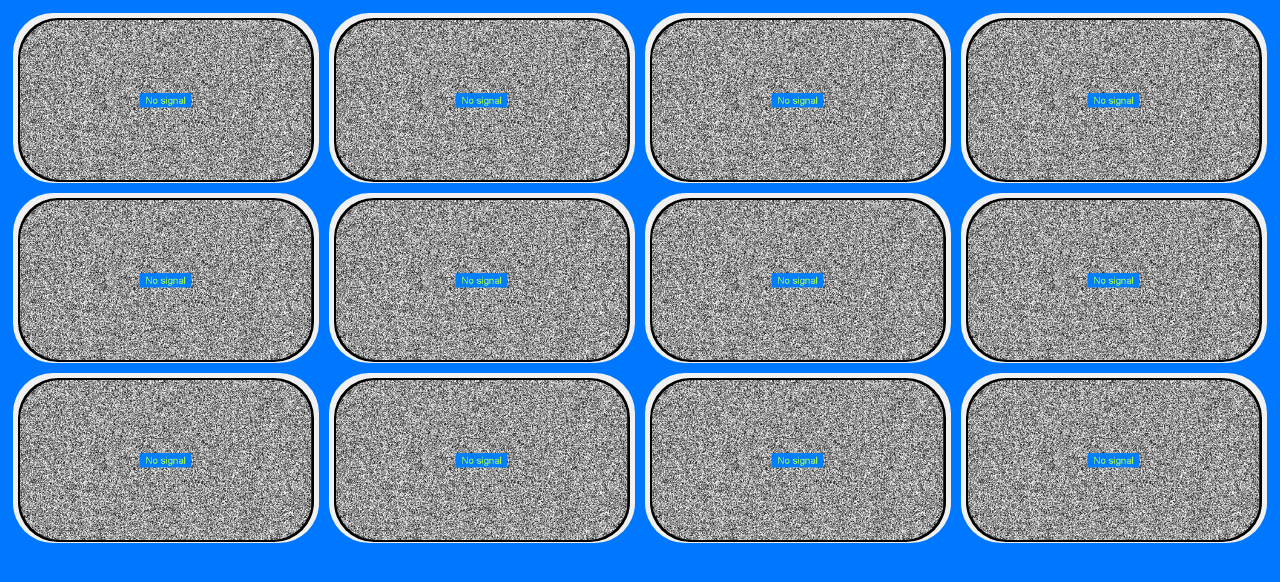
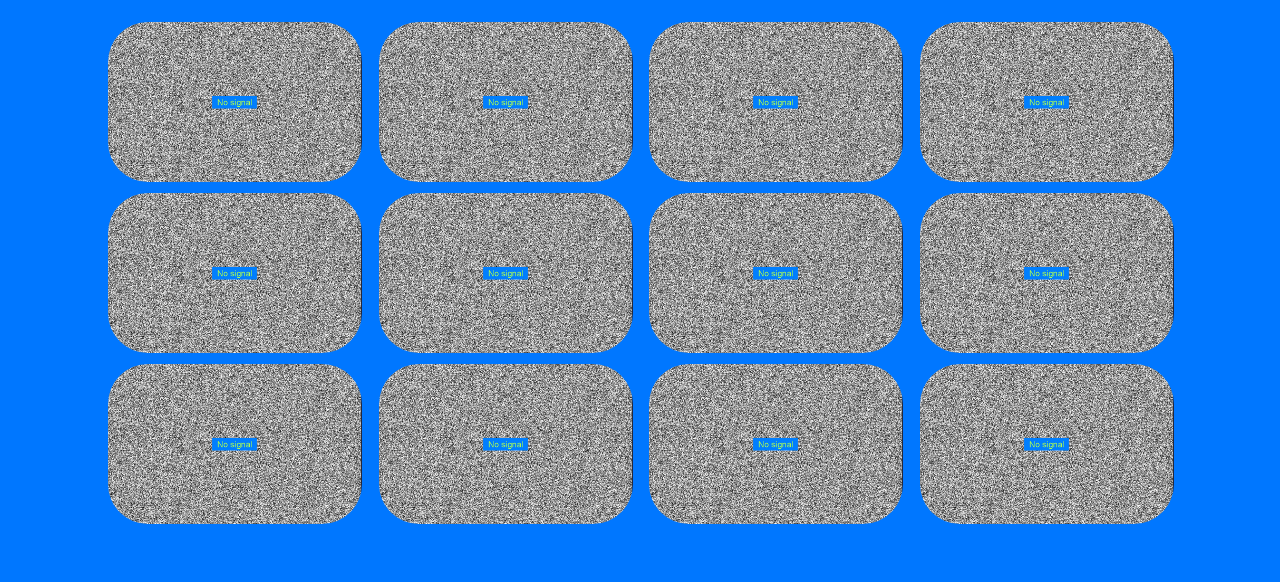
Before and after one commit to Ezequiel-Valencia/AvocadoMoon.github.io, a SvelteKit app: page / in a window 1280 px wide. Shown: the top 582 px of the page. Built offline with nearby package versions, Linux system fonts and the light colour scheme.

Commit message:
Centered the channels and made there be padding on the sides

```diff
--- a/src/routes/+page.svelte
+++ b/src/routes/+page.svelte
@@ -93,41 +93,49 @@
 
   #grid-container {
     display:grid;
-    grid-template-columns: repeat(4, 1fr);
+    grid-template-columns: repeat(4, 0fr);
     grid-template-rows: repeat(3, 1fr);
-    gap: 10px;
+    text-align: center;
+    justify-content: center;
+    gap: 1%;
     max-height: 80vh;
     max-width: 100vw;
-    padding: 1%;
+    padding: 1.5%;
   }
 
   .channel-container {
-    background-color: #f1f1f1;
+    padding: 1px;
+    border-radius: $border-radius;
+    max-height: 25vh;
+    max-width: 20vw;
     text-align: center;
-    padding: 5px;
-    border-radius: $border-radius;
-    max-height: 20vh;
-    gap: 10px;
   }
 
   .channel-container:hover {
-    background: linear-gradient(skyblue, blue);
+    // background: linear-gradient(skyblue, blue);
+    box-shadow: 0px 0px 100px 100px lightblue inset;
   }
 
 
   .channel-box {
     padding: 2px;
-    height: 100%;
+    height: 20vh;
+    width: 19.85vw;
 
     border-radius: $border-radius;
-    background: black;
   }
+
+  .channel-box:hover{
+    box-shadow: 0px 0px 10px 10vh lightblue inset;
+  }
+
 
   .channel-image {
     object-fit: cover;
     height: 100%;
     width: 100%;
     border-radius: 40px;
+    text-align: center;
   }
 
 
```
Also changed, not shown: static/Text-borders/Mi CD.png (added), static/caution.png (added).
